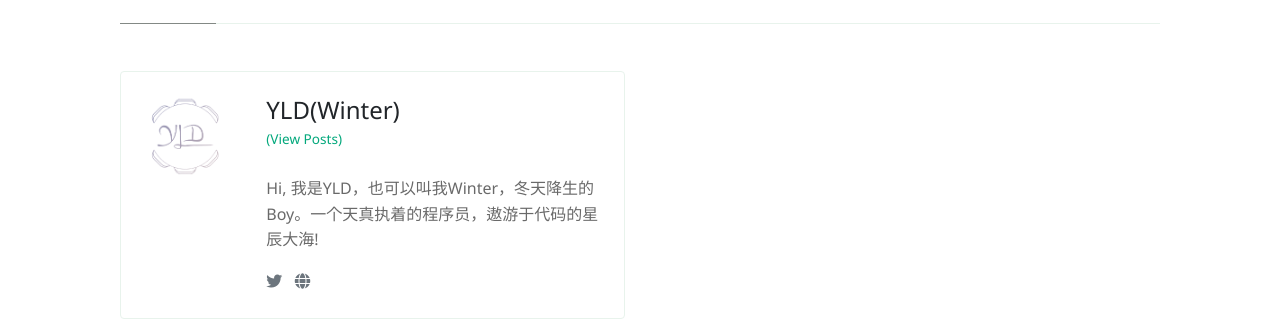
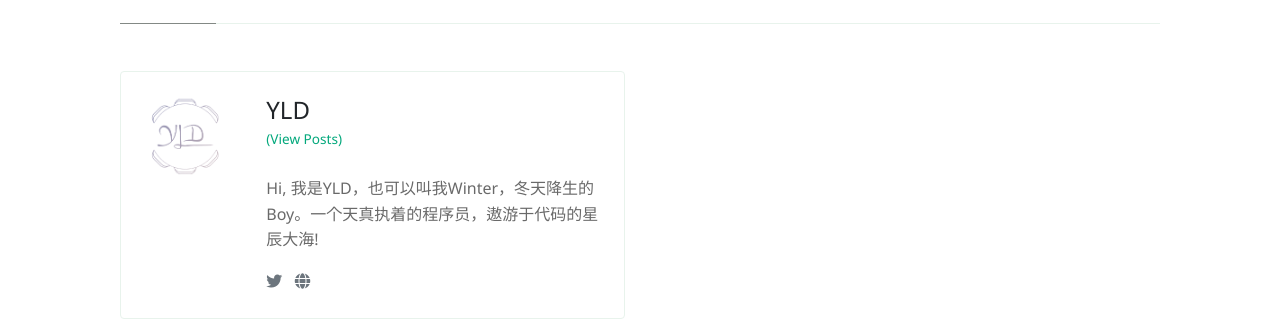
Before and after one commit to aiyld/yldblog, a Jekyll site: the page built from _pages/authors-list.html, in a window 1280 px wide. Shown: the part 156-476 px from the top of the page. Built offline with Jekyll 4.4.1, drawn with Linux system fonts in a browser that asks for light colours; nearby versions of some CDN libraries.

Commit message:
feat: Modify author name

```diff
--- a/_config.yml
+++ b/_config.yml
@@ -20,7 +20,7 @@ plugins:
 
 authors:
     yld:
-      name:           YLD(Winter)
+      name:           YLD
       site:           https://www.yanglidong.com
       avatar:         assets/images/mylogo.png
       bio:            "Hi, 我是YLD，也可以叫我Winter，冬天降生的Boy。一个天真执着的程序员，遨游于代码的星辰大海!"
```
